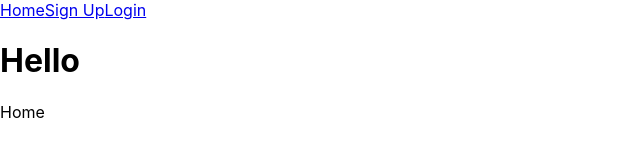
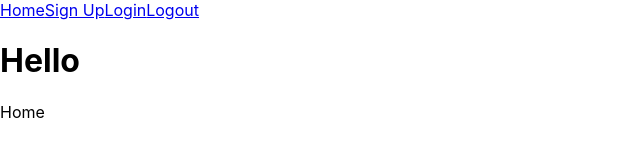
Before and after one commit to stvnlee890/TicketHub-Frontend, a React (Create React App) app: page / in a window 1280 px wide. Shown: the top 160 px of the page, without its empty margins (0-640 px from the left). Built offline with nearby package versions, Linux system fonts and the light colour scheme.

Commit message:
added logout to nav and removes items from local storage

```diff
--- a/src/components/nav/Nav.js
+++ b/src/components/nav/Nav.js
@@ -7,6 +7,7 @@ const Nav = () => {
       <NavLink to="/">Home</NavLink>
       <NavLink to="/signup">Sign Up</NavLink>
       <NavLink to="/login">Login</NavLink>
+      <NavLink to="/logout">Logout</NavLink>
     </nav>
   );
 };
```
